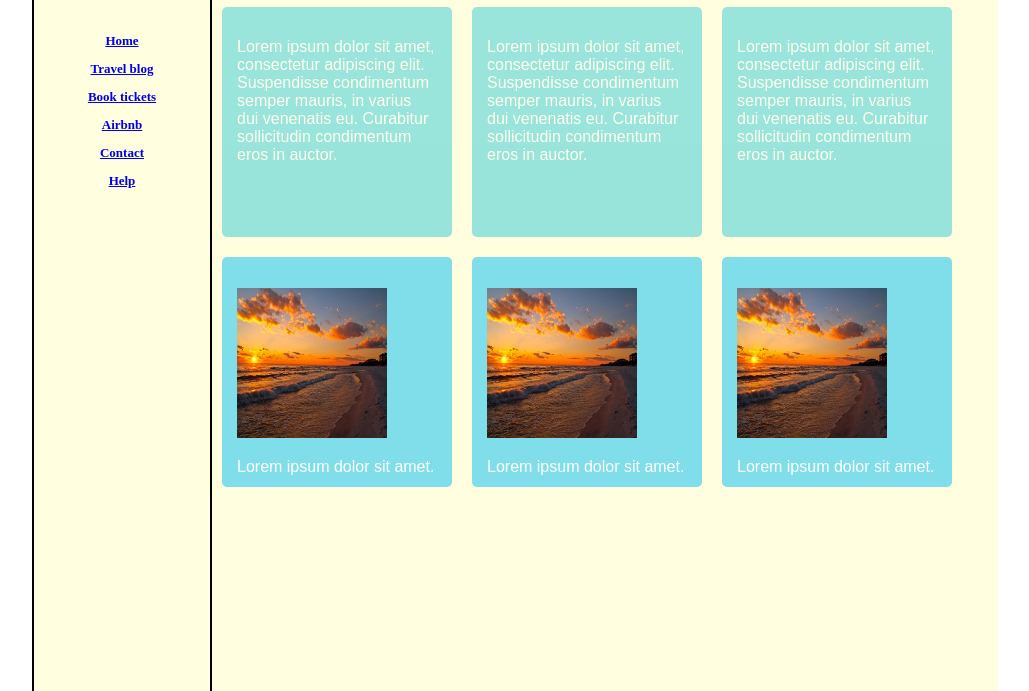
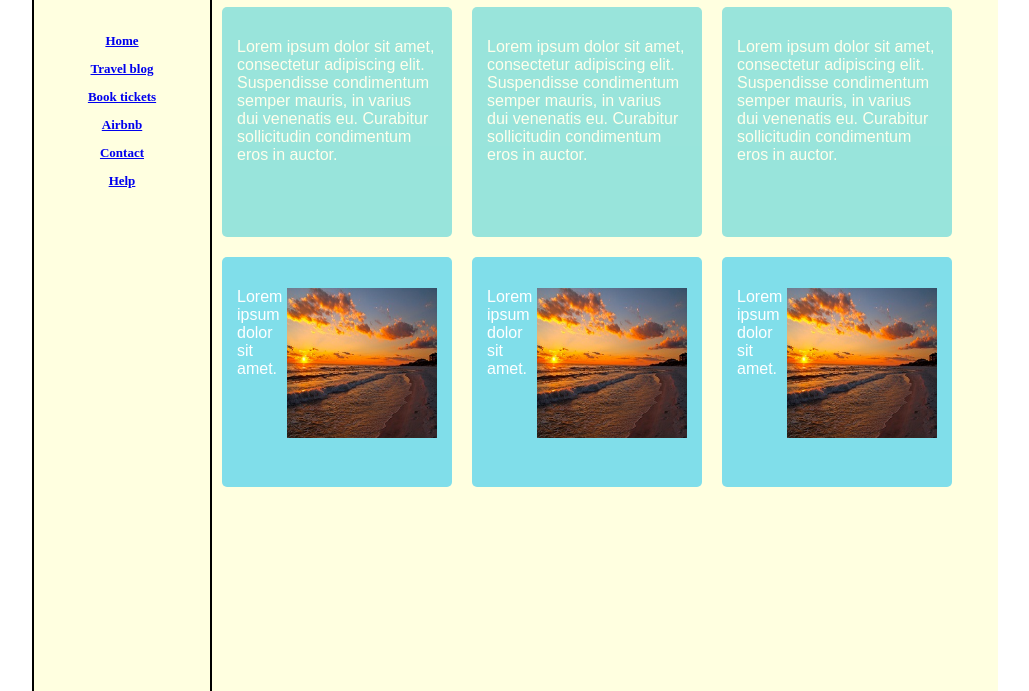
Before and after one commit to dilrubashowkat/HTML-and-CSS, a plain HTML site: page newpage.html in a window 1280 px wide. Shown: the part 109-800 px from the top of the page, without its empty margins (124-1153 px from the left). Drawn offline with Linux system fonts and the light colour scheme.

Commit message:
tried to add logo

```diff
--- a/css/cssForNewpage.css
+++ b/css/cssForNewpage.css
@@ -94,3 +94,11 @@ color: aqua;
 cursor: help;
 background-color: #d3d3d3;
 }*/
+img {
+    display: block;
+    margin-left: auto;
+    margin-right: auto;
+    max-width: 10%
+    max-height:10%;
+    float: right;
+}
```
Also changed, not shown: newpage.html (+2 -0 lines), image/bokeh7.jpg.
